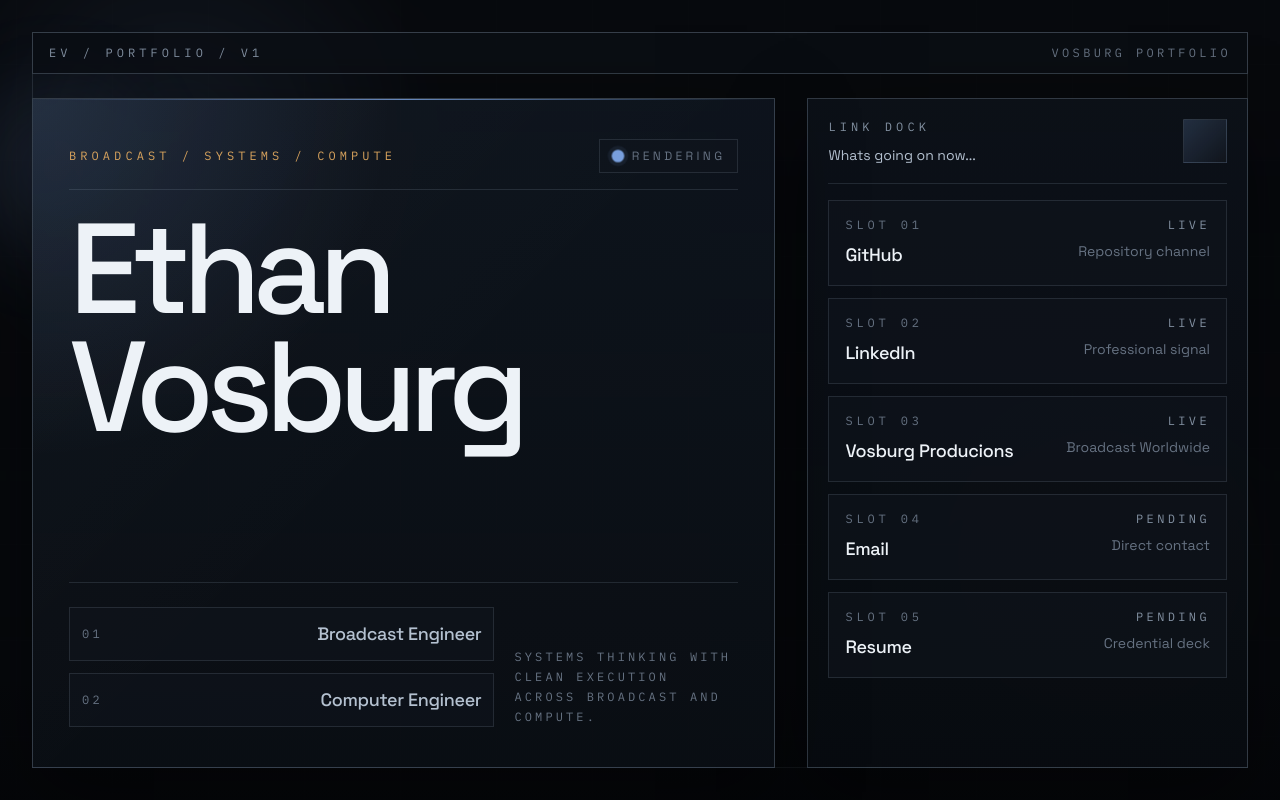
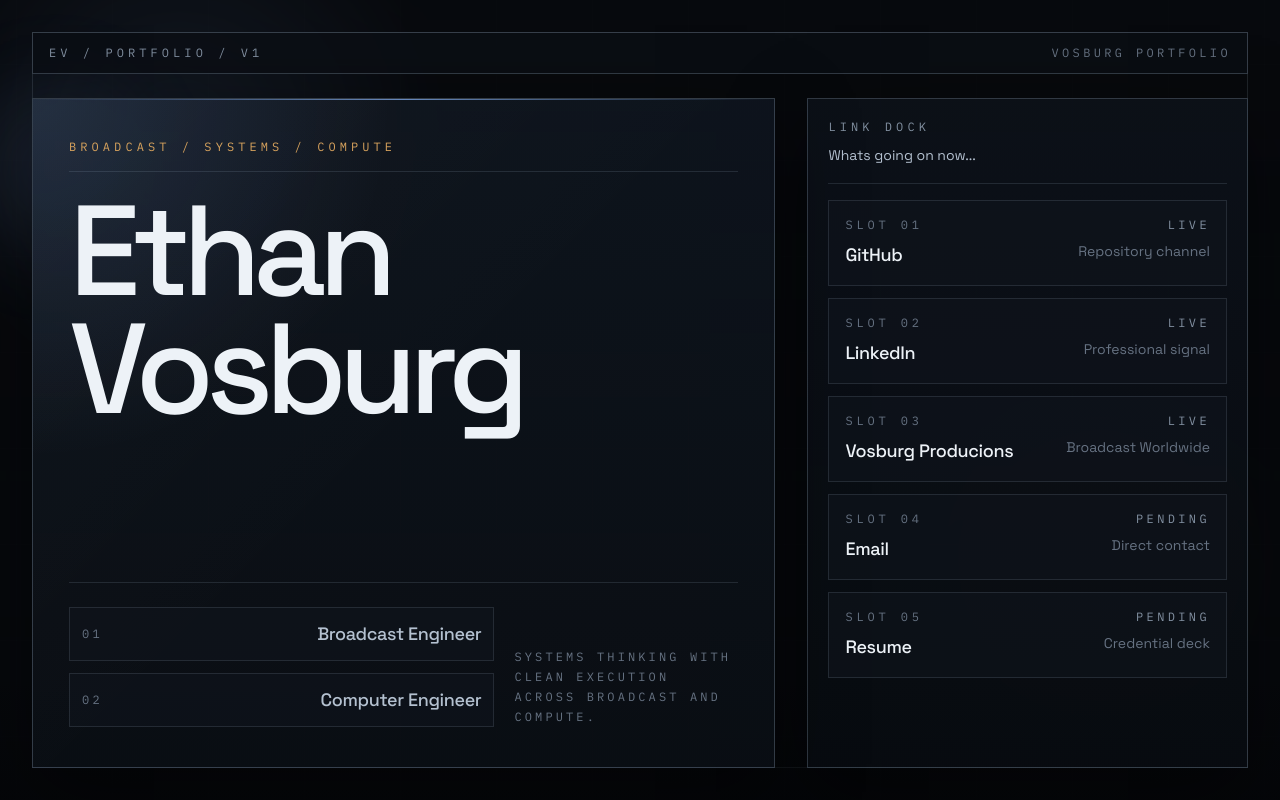
Before and after one commit to EthanV1920/Portfolio-website, a Next.js app: page / in a window 1280 px wide. Built offline with nearby package versions, Linux system fonts and the light colour scheme.

Commit message:
Remove extra hero and dock status elements
- Hide the hero rendering badge
- Remove the decorative block from the link dock
- Disable cursor glow window listeners

```diff
--- a/components/cursor-glow.tsx
+++ b/components/cursor-glow.tsx
@@ -88,17 +88,17 @@ export function CursorGlow() {
 
     handleResize();
 
-    window.addEventListener("pointermove", handlePointerMove, { passive: true });
-    window.addEventListener("pointerleave", handlePointerLeave);
-    window.addEventListener("blur", handlePointerLeave);
-    window.addEventListener("resize", handleResize);
+    // window.addEventListener("pointermove", handlePointerMove, { passive: true });
+    // window.addEventListener("pointerleave", handlePointerLeave);
+    // window.addEventListener("blur", handlePointerLeave);
+    // window.addEventListener("resize", handleResize);
 
     return () => {
       stop();
-      window.removeEventListener("pointermove", handlePointerMove);
-      window.removeEventListener("pointerleave", handlePointerLeave);
-      window.removeEventListener("blur", handlePointerLeave);
-      window.removeEventListener("resize", handleResize);
+      // window.removeEventListener("pointermove", handlePointerMove);
+      // window.removeEventListener("pointerleave", handlePointerLeave);
+      // window.removeEventListener("blur", handlePointerLeave);
+      // window.removeEventListener("resize", handleResize);
     };
   }, []);
 
--- a/components/hero.tsx
+++ b/components/hero.tsx
@@ -15,10 +15,6 @@ export function Hero({ name, roles }: HeroProps) {
               <p className="font-mono text-[10px] uppercase tracking-[0.34em] text-[var(--amber)] sm:text-xs">
                 Broadcast / Systems / Compute
               </p>
-            </div>
-            <div className="inline-flex items-center gap-2 self-start border border-[var(--border-subtle)] bg-[var(--surface-soft)] px-3 py-2 text-[10px] uppercase tracking-[0.28em] text-[var(--text-dim)] sm:self-auto sm:text-xs">
-            <span className="status-pulse h-3 w-3 rounded-full bg-[var(--accent)] shadow-[0_0_18px_var(--accent-glow)]" />
-            Rendering
             </div>
           </div>
 
--- a/components/link-dock.tsx
+++ b/components/link-dock.tsx
@@ -56,7 +56,6 @@ export function LinkDock({ links }: LinkDockProps) {
             Whats going on now...
           </p>
         </div>
-        <div className="hidden h-11 w-11 border border-[var(--border-subtle)] bg-[linear-gradient(135deg,rgba(139,184,255,0.18),rgba(255,255,255,0.02))] sm:block" />
       </div>
 
       <div className="mt-4 grid grid-cols-2 gap-3 sm:grid-cols-1">
```
